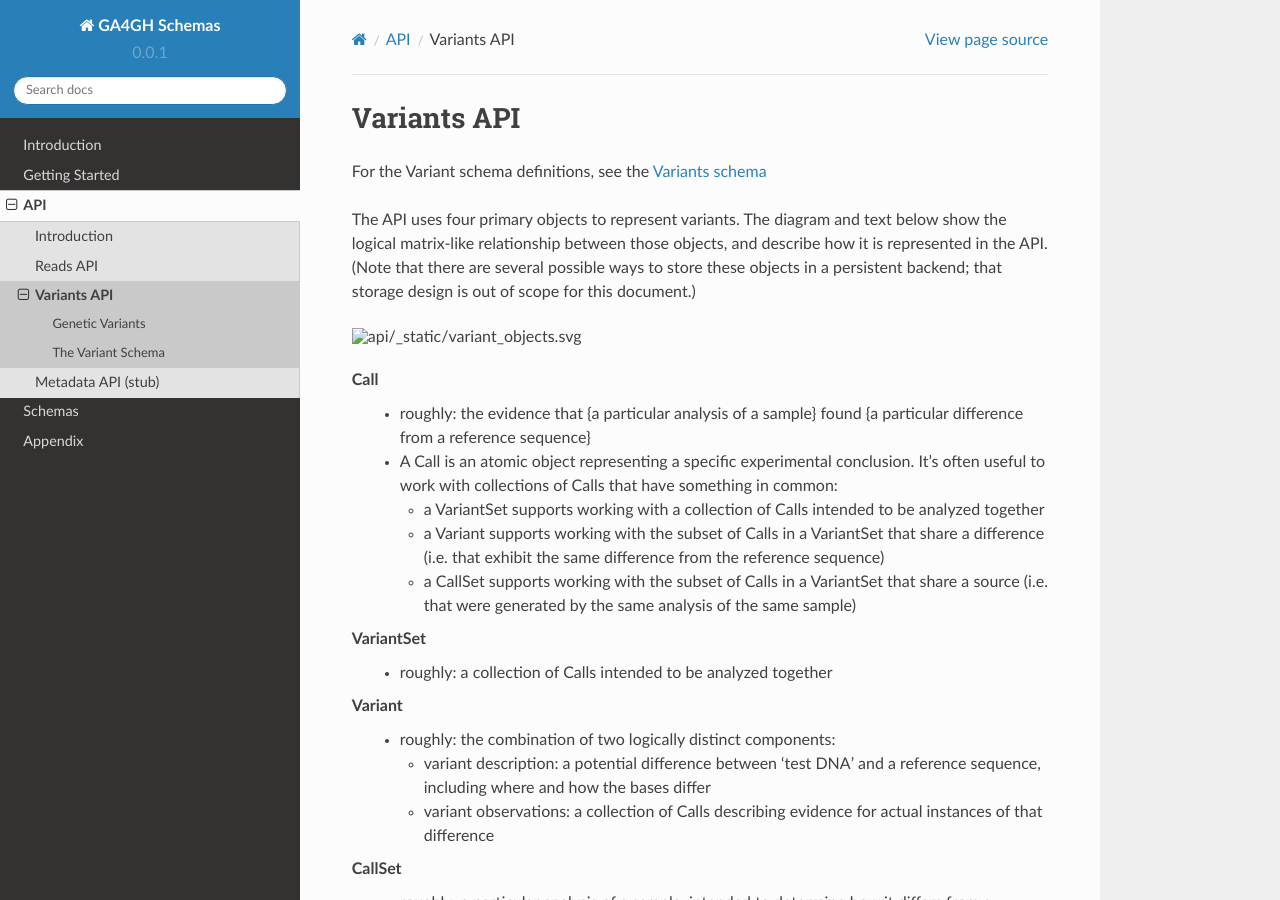
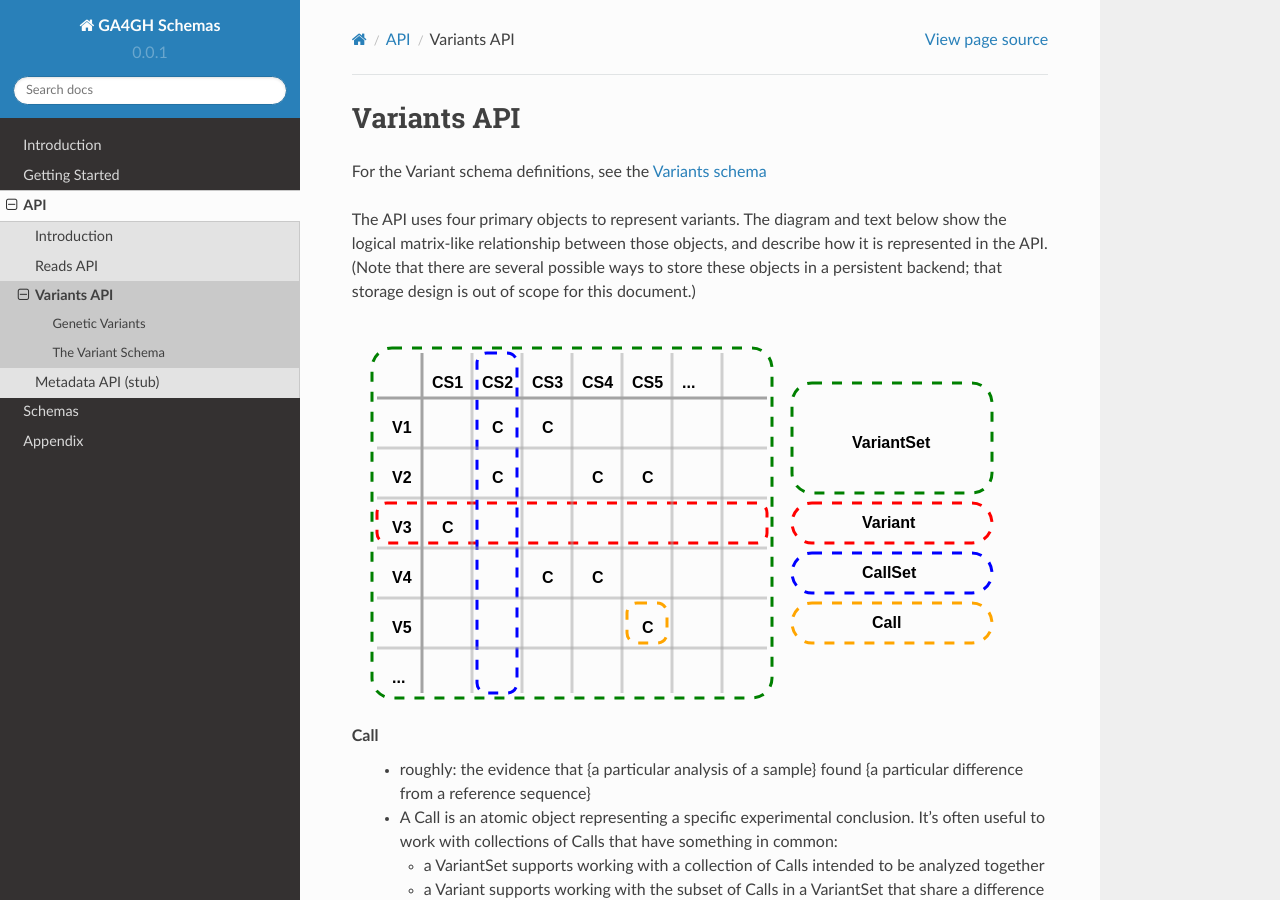
Before and after one commit to ga4gh/ga4gh-schemas, a Sphinx documentation site: the page built from doc/source/api/variants.rst, in a window 1280 px wide and 900 px high. Built offline with Sphinx 7.4.7 and the Read the Docs theme 2.0.0, drawn with Linux system fonts in a browser that asks for light colours; pages that are not in the unit, such as notebooks, are missing from menus.

Commit message:
Fix broken image includes in reads.rst and variants.rst

```diff
--- a/doc/source/api/reads.rst
+++ b/doc/source/api/reads.rst
@@ -69,4 +69,4 @@ So this record describes five variables: id, datasetId, name, stats, and readGro
 
 The image below shows which Reads records contain other records (represented by green triangles), and which contain IDs that can be used to get information from other records (arrows). The arrow points `from` the record that lists the ID `to` the record that can be identified by that ID. Records are represented by blue rectangles; dotted lines indicate records defined in other schemas.
 
-.. image:: _static/reads_schema.png
+.. image:: /_static/reads_schema.png
--- a/doc/source/api/variants.rst
+++ b/doc/source/api/variants.rst
@@ -10,7 +10,7 @@ The API uses four primary objects to represent variants.
 The diagram and text below show the logical matrix-like relationship between those objects, and describe how it is represented in the API.
 (Note that there are several possible ways to store these objects in a persistent backend; that storage design is out of scope for this document.)
 
-.. image:: _static/variant_objects.svg
+.. image:: /_static/variant_objects.svg
 
 **Call**
   * roughly: the evidence that {a particular analysis of a sample} found {a particular difference from a reference sequence}
@@ -140,7 +140,7 @@ The ``id`` is unique and can be used in other records. For instance, the Variant
 
 Below is an image of which records contain other records (such as ``VariantSetMetaData``), and which contain IDs that can be used to get information from other records (such as ``variantSetId``). The arrow points `from` the record that lists the ID `to` the record that can be identified by that ID.
 
-.. image:: _static/variant_schema.png
+.. image:: /_static/variant_schema.png
 
 
 For the complete Variant schema definition, see the `Variants schema <schemas/variants.html>`_
```
